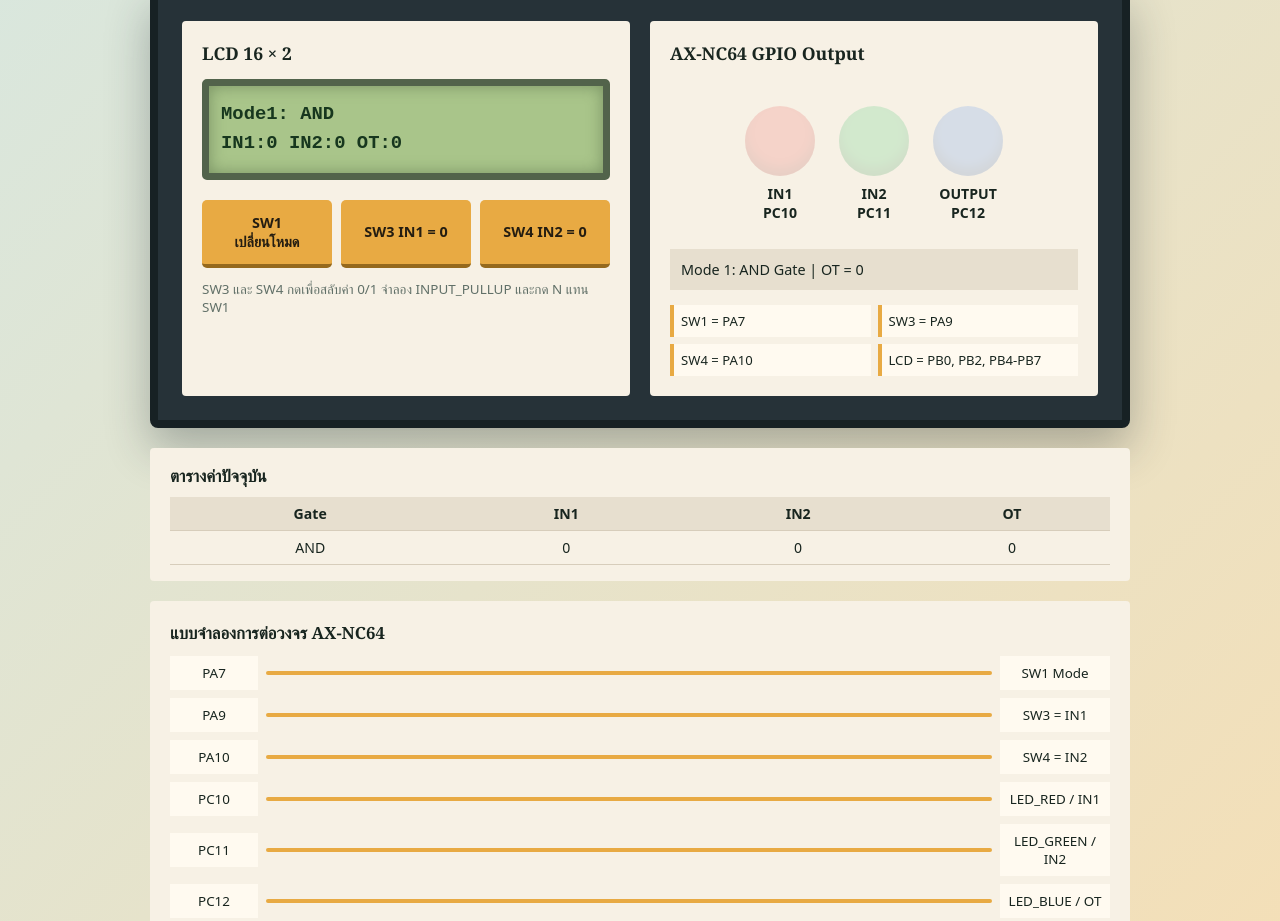
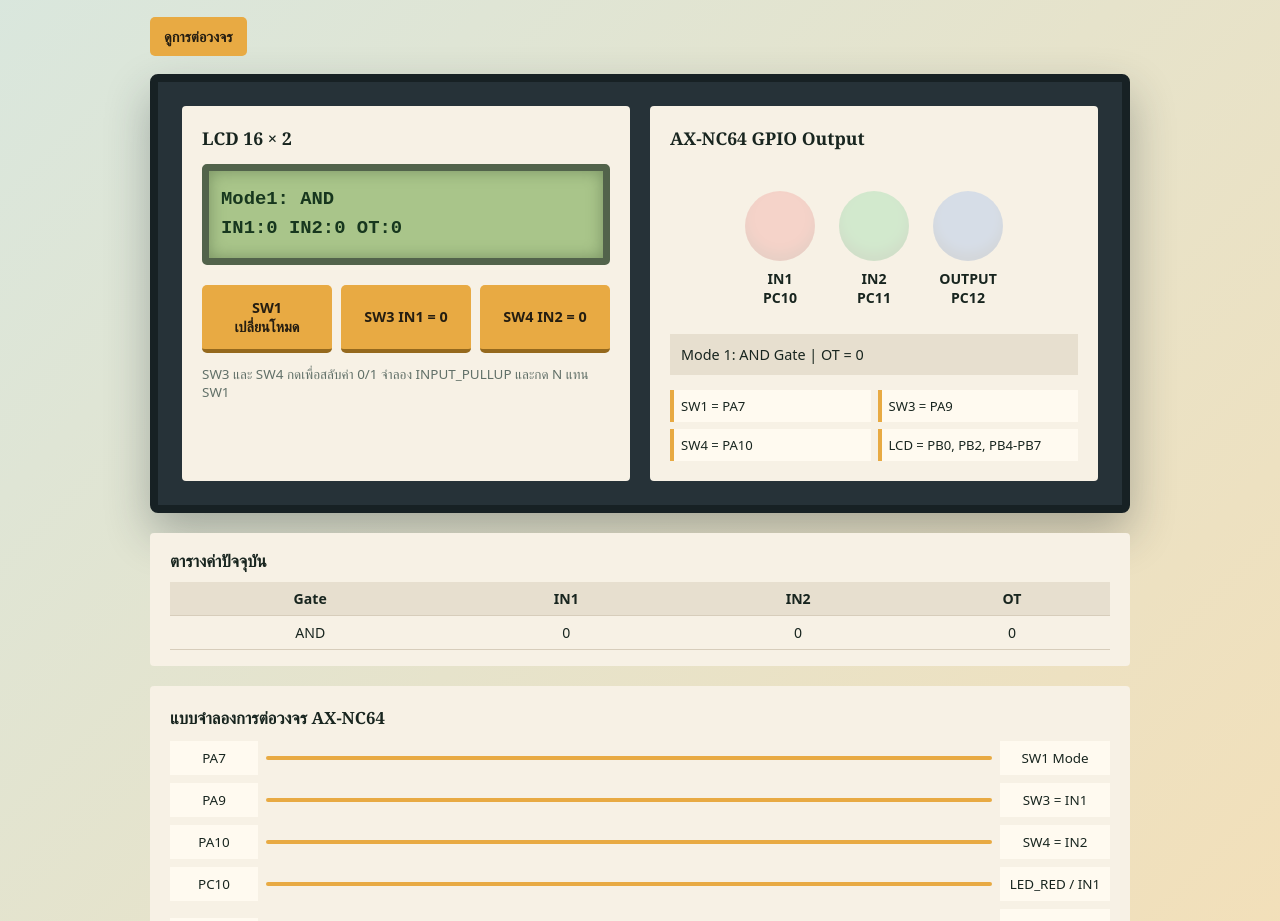
Before and after one commit to KayMinxLokiLinus/STM32-ESP32-Simulators, a plain HTML site: page logic_gate_simulator.html in a window 1280 px wide. Shown: the part 122-1043 px from the top of the page. Drawn offline with Linux system fonts and the light colour scheme.

Commit message:
Make wiring diagrams easy to access

```diff
--- a/logic_gate_simulator.html
+++ b/logic_gate_simulator.html
@@ -7,8 +7,8 @@
 <style>
 :root { --ink:#18251f; --board:#263238; --paper:#f7f1e5; --lcd:#a9c58a; --gold:#e8aa43; }
 * { box-sizing:border-box; }
-body { margin:0; min-height:100vh; display:grid; place-items:center; background:linear-gradient(135deg,#d8e7df,#f4dfb7); color:var(--ink); font-family:Georgia,serif; }
-.app { width:min(980px,94vw); }
+body { margin:0; min-height:100vh; overflow-y:auto; background:linear-gradient(135deg,#d8e7df,#f4dfb7); color:var(--ink); font-family:Georgia,serif; }
+.app { width:min(980px,94vw); margin:0 auto; padding:28px 0; }
 h1 { margin:0 0 8px; font-size:clamp(1.8rem,4vw,2.8rem); }
 .subtitle { margin:0 0 20px; color:#4b6158; font-family:system-ui,sans-serif; }
 .board { display:grid; grid-template-columns:1fr 1fr; gap:20px; padding:24px; background:var(--board); border:8px solid #172124; border-radius:8px; box-shadow:0 20px 45px #26323855; }
@@ -41,6 +41,7 @@
 .wire-row span { padding:8px; background:#fffaf0; text-align:center; }
 .wire-line { height:4px; background:var(--gold); border-radius:4px; }
 .wire-note { margin:12px 0 0; color:#617068; font:.82rem system-ui,sans-serif; }
+.jump { display:inline-block; margin:0 0 18px; padding:10px 14px; border-radius:5px; background:var(--gold); color:#241d11; font:700 .9rem system-ui,sans-serif; text-decoration:none; }
 @media (max-width:700px) { .board { grid-template-columns:1fr; padding:15px; } .panel { padding:16px; } .buttons { grid-template-columns:1fr; } }
 </style>
 </head>
@@ -48,6 +49,7 @@
 <main class="app">
 <h1>STM32 Logic Gate Simulator</h1>
 <p class="subtitle">แบบจำลองโค้ด AX-NC64 สำหรับทดลอง Logic Gate 6 โหมด</p>
+<a class="jump" href="#wiring">ดูการต่อวงจร</a>
 <section class="board">
 <div class="panel">
 <h2>LCD 16 × 2</h2>
@@ -74,7 +76,7 @@
 <h2>ตารางค่าปัจจุบัน</h2>
 <table><thead><tr><th>Gate</th><th>IN1</th><th>IN2</th><th>OT</th></tr></thead><tbody><tr><td id="gateName">AND</td><td id="tableIn1">0</td><td id="tableIn2">0</td><td id="tableOut">0</td></tr></tbody></table>
 </section>
-<section class="wiring">
+<section id="wiring" class="wiring">
 <h2>แบบจำลองการต่อวงจร AX-NC64</h2>
 <div class="wire-row"><span>PA7</span><i class="wire-line"></i><span>SW1 Mode</span></div>
 <div class="wire-row"><span>PA9</span><i class="wire-line"></i><span>SW3 = IN1</span></div>
```
Also changed, not shown: esp32_telegram_simulator.html (+5 -3 lines), index.html (+5 -3 lines), mode_1_3_simulator.html (+5 -3 lines).
